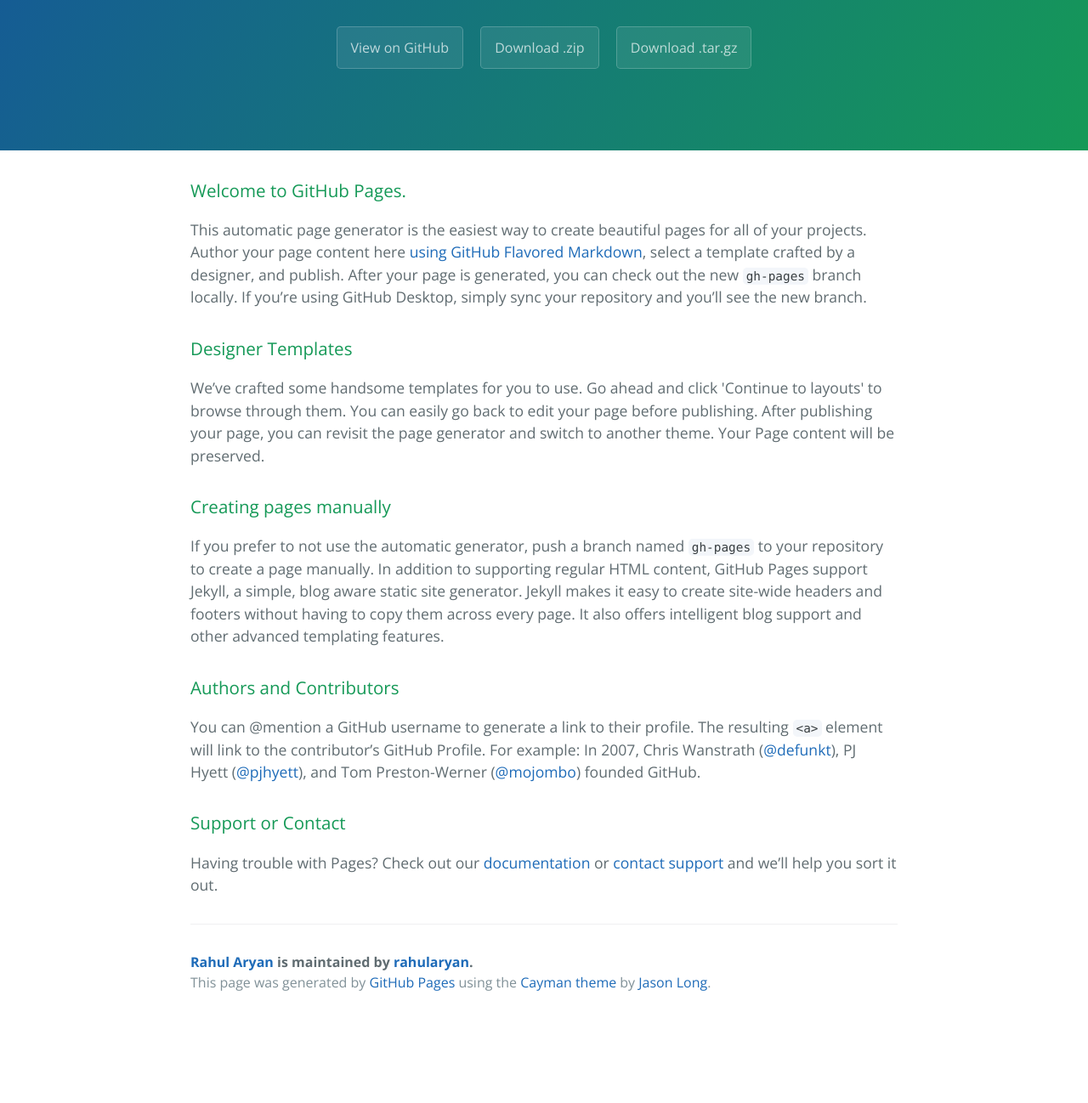
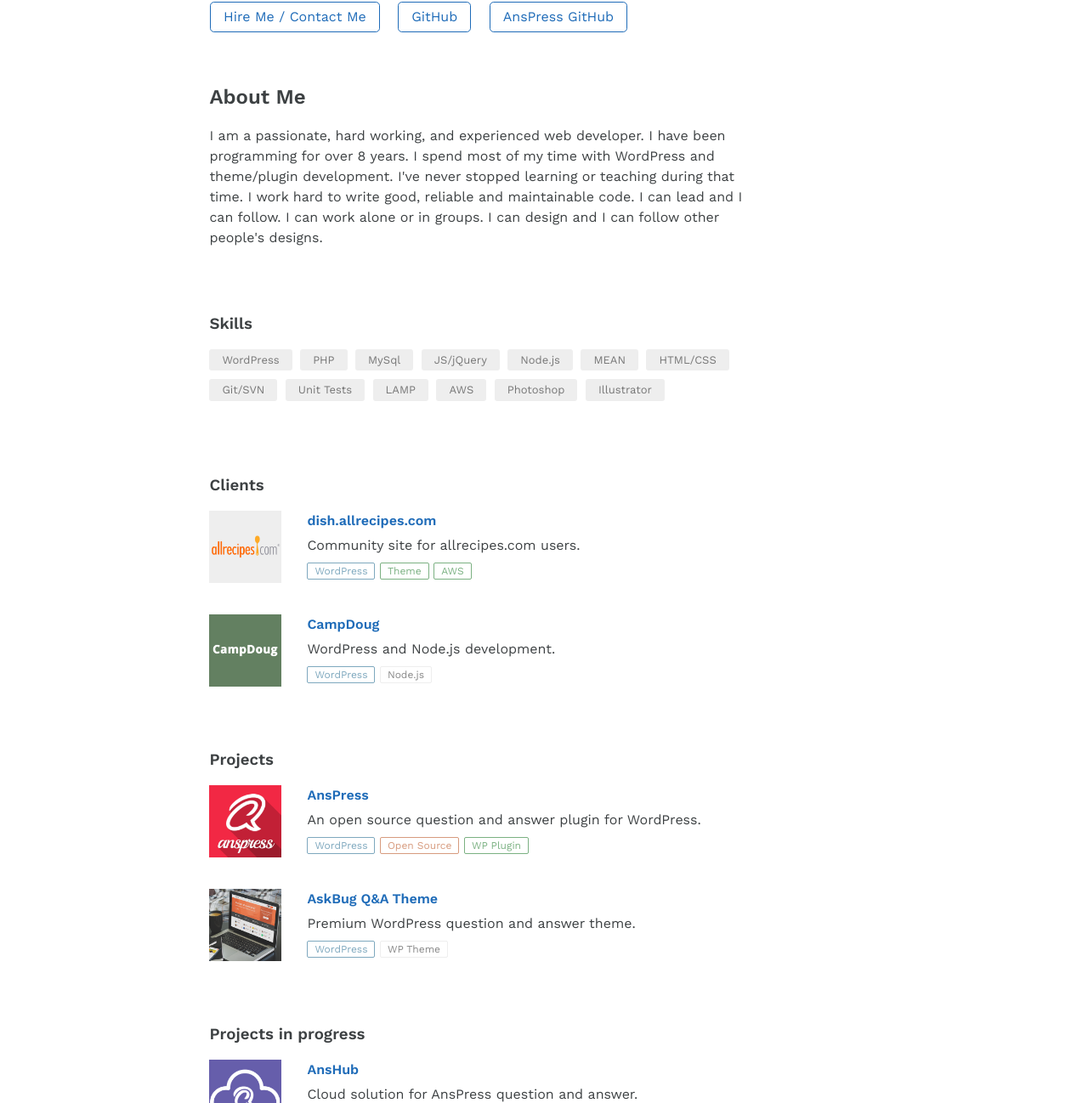
Before and after one commit to rahularyan/ra1, a plain HTML site: page index.html in a window 1280 px wide. Shown: the part 206-1504 px from the top of the page at 85% size. Before the commit the page ends 1406 px from the top, so only its background shows below. Drawn offline with nearby package versions, Linux system fonts and the light colour scheme.

Commit message:
Initial commit

```diff
--- a/index.html
+++ b/index.html
@@ -2,52 +2,187 @@
 <html lang="en-us">
 <head>
 	<meta charset="UTF-8">
-    <title>Rahul Aryan by rahularyan</title>
+	<title>Rahul Aryan - Full stack WordPress and Node.js developer</title>
 	<meta name="viewport" content="width=device-width, initial-scale=1">
 	<link rel="stylesheet" type="text/css" href="stylesheets/normalize.css" media="screen">
-    <link href='https://fonts.googleapis.com/css?family=Open+Sans:400,700' rel='stylesheet' type='text/css'>
+	<link href='https://fonts.googleapis.com/css?family=Work+Sans:300,400,600' rel='stylesheet' type='text/css'>
 	<link rel="stylesheet" type="text/css" href="stylesheets/stylesheet.css" media="screen">
 	<link rel="stylesheet" type="text/css" href="stylesheets/github-light.css" media="screen">
 </head>
 <body>
 	<section class="page-header">
+		<img class="avatar" src="nerdaryan.png" alt="Rahul Aryan" />
+		<div class="no-overflow">
 			<h1 class="project-name">Rahul Aryan</h1>
-      <h2 class="project-tagline">Full stack developer</h2>
-      <a href="https://github.com/rahularyan/ra1" class="btn">View on GitHub</a>
-      <a href="https://github.com/rahularyan/ra1/zipball/master" class="btn">Download .zip</a>
-      <a href="https://github.com/rahularyan/ra1/tarball/master" class="btn">Download .tar.gz</a>
+			<h2 class="project-tagline">Full stack WordPress and Node.js developer</h2>
+			<a href="mailto:rah12@live.com" class="btn">Hire Me / Contact Me</a>
+			<a href="https://github.com/rahularyan/" class="btn">GitHub</a>
+			<a href="https://github.com/anspress/" class="btn">AnsPress GitHub</a>
+		</div>
 	</section>
 
 	<section class="main-content">
-      <h3>
-<a id="welcome-to-github-pages" class="anchor" href="#welcome-to-github-pages" aria-hidden="true"><span aria-hidden="true" class="octicon octicon-link"></span></a>Welcome to GitHub Pages.</h3>
+		<h2>About Me</h2>
+		<p>I am a passionate, hard working, and experienced web developer. I have been programming for over 8 years. I spend most of my time with WordPress and theme/plugin development. I've never stopped learning or teaching during that time. I work hard to write good, reliable and maintainable code. I can lead and I can follow. I can work alone or in groups. I can design and I can follow other people's designs.</p>
 
-<p>This automatic page generator is the easiest way to create beautiful pages for all of your projects. Author your page content here <a href="https://guides.github.com/features/mastering-markdown/">using GitHub Flavored Markdown</a>, select a template crafted by a designer, and publish. After your page is generated, you can check out the new <code>gh-pages</code> branch locally. If you’re using GitHub Desktop, simply sync your repository and you’ll see the new branch.</p>
+		<h3>Skills</h3>
+		<div class="skills">
+			<span>WordPress</span>
+			<span>PHP</span>
+			<span>MySql</span>
+			<span>JS/jQuery</span>
+			<span>Node.js</span>
+			<span>MEAN</span>
+			<span>HTML/CSS</span>
+			<span>Git/SVN</span>
+			<span>Unit Tests</span>
+			<span>LAMP</span>
+			<span>AWS</span>
+			<span>Photoshop</span>
+			<span>Illustrator</span>
+		</div>
 
-<h3>
-<a id="designer-templates" class="anchor" href="#designer-templates" aria-hidden="true"><span aria-hidden="true" class="octicon octicon-link"></span></a>Designer Templates</h3>
+		<h3>Clients</h3>
+		<div class="projects">
+			<div class="project-item">
+				<div class="project-img">
+					<img src="images/allrecipes.png" />
+				</div>
+				<div class="no-overflow">
+					<a href="http://dish.allrecipes.com/" rel="nofollow" target="_blank">dish.allrecipes.com</a>
+					<p>Community site for allrecipes.com users.</p>
+					<div class="project-tags">
+						<span class="tag-wp">WordPress</span>
+						<span class="tag-wpp">Theme</span>
+						<span class="tag-wpp">AWS</span>
+					</div>
+				</div>
+			</div>
+			<div class="project-item">
+				<div class="project-img">
+					<img src="images/campdoug.png" />
+				</div>
+				<div class="no-overflow">
+					<a href="http://campdoug.com/" target="_blank">CampDoug</a>
+					<p>WordPress and Node.js development.</p>
+					<div class="project-tags">
+						<span class="tag-wp">WordPress</span>
+						<span class="tag-wpt">Node.js</span>
+					</div>
+				</div>
+			</div>
 
-<p>We’ve crafted some handsome templates for you to use. Go ahead and click 'Continue to layouts' to browse through them. You can easily go back to edit your page before publishing. After publishing your page, you can revisit the page generator and switch to another theme. Your Page content will be preserved.</p>
+		</div>
 
-<h3>
-<a id="creating-pages-manually" class="anchor" href="#creating-pages-manually" aria-hidden="true"><span aria-hidden="true" class="octicon octicon-link"></span></a>Creating pages manually</h3>
+		<h3>Projects</h3>
+		<div class="projects">
+			<div class="project-item">
+				<div class="project-img">
+					<img src="images/anspress.png" />
+				</div>
+				<div class="no-overflow">
+					<a href="https://anspress.io/" target="_blank">AnsPress</a>
+					<p>An open source question and answer plugin for WordPress.</p>
+					<div class="project-tags">
+						<span class="tag-wp">WordPress</span>
+						<span class="tag-os">Open Source</span>
+						<span class="tag-wpp">WP Plugin</span>
+					</div>
+				</div>
+			</div>
+			<div class="project-item">
+				<div class="project-img">
+					<img src="images/askbug.png" />
+				</div>
+				<div class="no-overflow">
+					<a href="https://anspress.io/downloads/askbug/" target="_blank">AskBug Q&amp;A Theme</a>
+					<p>Premium WordPress question and answer theme.</p>
+					<div class="project-tags">
+						<span class="tag-wp">WordPress</span>
+						<span class="tag-wpt">WP Theme</span>
+					</div>
+				</div>
+			</div>
 
-<p>If you prefer to not use the automatic generator, push a branch named <code>gh-pages</code> to your repository to create a page manually. In addition to supporting regular HTML content, GitHub Pages support Jekyll, a simple, blog aware static site generator. Jekyll makes it easy to create site-wide headers and footers without having to copy them across every page. It also offers intelligent blog support and other advanced templating features.</p>
+		</div>
 
-<h3>
-<a id="authors-and-contributors" class="anchor" href="#authors-and-contributors" aria-hidden="true"><span aria-hidden="true" class="octicon octicon-link"></span></a>Authors and Contributors</h3>
+		<h3>Projects in progress</h3>
+		<div class="projects">
+			<div class="project-item">
+				<div class="project-img">
+					<img src="images/anshub.png" />
+				</div>
+				<div class="no-overflow">
+					<a href="http://anshub.com/" target="_blank">AnsHub</a>
+					<p>Cloud solution for AnsPress question and answer.</p>
+					<div class="project-tags">
+						<span class="tag-wp">Cloud</span>
+						<span class="tag-wpt">Node.js</span>
+					</div>
+				</div>
+			</div>
+			<div class="project-item">
+				<div class="project-img">
+					<img src="images/tovolt.png" />
+				</div>
+				<div class="no-overflow">
+					<a href="http://tovolt.com/" target="_blank">Tovolt</a>
+					<p>Blog application inspired by WP on Node.js</p>
+					<div class="project-tags">
+						<span class="tag-wpt">Node.js</span>
+						<span class="tag-os">Open Source</span>
+					</div>
+				</div>
+			</div>
+		</div>
 
-<p>You can @mention a GitHub username to generate a link to their profile. The resulting <code>&lt;a&gt;</code> element will link to the contributor’s GitHub Profile. For example: In 2007, Chris Wanstrath (<a href="https://github.com/defunkt" class="user-mention">@defunkt</a>), PJ Hyett (<a href="https://github.com/pjhyett" class="user-mention">@pjhyett</a>), and Tom Preston-Werner (<a href="https://github.com/mojombo" class="user-mention">@mojombo</a>) founded GitHub.</p>
+		<h3>Deprecated projects</h3>
+		<div class="projects">
+			<div class="project-item">
+				<div class="project-img">
+					<img src="images/rabs.png" />
+				</div>
+				<div class="no-overflow">
+					<strong>Rabs - Drag &amp; Drop Builder</strong>
+					<p>First drag and drop builder theme for WordPress.</p>
+					<div class="project-tags">
+						<span>WordPress</span>
+						<span>Open Source</span>
+						<span>WP Theme</span>
+					</div>
+				</div>
+			</div>
+			<div class="project-item">
+				<div class="project-img">
+					<img src="images/dude.png" />
+				</div>
+				<div class="no-overflow">
+					<strong>Dude Q2A Theme</strong>
+					<p>First drag and drop builder theme for Q2A.</p>
+					<div class="project-tags">
+						<span>Q2A</span>
+						<span>Theme</span>
+					</div>
+				</div>
+			</div>
+			<div class="project-item">
+				<div class="project-img">
+					<img src="images/cleanstrap.png" />
+				</div>
+				<div class="no-overflow">
+					<strong>CleanStarp Q2A Theme</strong>
+					<p>Flat question and answer theme and framework for Q2A.</p>
+					<div class="project-tags">
+						<span>Q2A</span>
+						<span>Theme</span>
+					</div>
+				</div>
+			</div>
+		</div>
 
-<h3>
-<a id="support-or-contact" class="anchor" href="#support-or-contact" aria-hidden="true"><span aria-hidden="true" class="octicon octicon-link"></span></a>Support or Contact</h3>
-
-<p>Having trouble with Pages? Check out our <a href="https://help.github.com/pages">documentation</a> or <a href="https://github.com/contact">contact support</a> and we’ll help you sort it out.</p>
-
-      <footer class="site-footer">
-        <span class="site-footer-owner"><a href="https://github.com/rahularyan/ra1">Rahul Aryan</a> is maintained by <a href="https://github.com/rahularyan">rahularyan</a>.</span>
-
-        <span class="site-footer-credits">This page was generated by <a href="https://pages.github.com">GitHub Pages</a> using the <a href="https://github.com/jasonlong/cayman-theme">Cayman theme</a> by <a href="https://twitter.com/jasonlong">Jason Long</a>.</span>
+		<footer>
+			<h3>Contact Me</h3>
+			<p>Interested in working with me? Please get in touch by email <a href="mailto:rah12@live.com">rah12@live.com</a> or send contact request from skype to <b>nerdaryan</b>.</p>
 		</footer>
 
 	</section>
--- a/stylesheets/stylesheet.css
+++ b/stylesheets/stylesheet.css
@@ -1,127 +1,149 @@
 * {
-  box-sizing: border-box; }
-
+    box-sizing: border-box;
+}
 body {
     padding: 0;
     margin: 0;
-  font-family: "Open Sans", "Helvetica Neue", Helvetica, Arial, sans-serif;
+    font-family: "Work Sans", "Helvetica Neue", Helvetica, Arial, sans-serif;
     font-size: 16px;
     line-height: 1.5;
-  color: #606c71; }
-
+    color: #3d4143;
+}
 a {
     color: #1e6bb8;
-  text-decoration: none; }
+    text-decoration: none;
+}
 a:hover {
-    text-decoration: underline; }
-
+    text-decoration: underline;
+}
 .btn {
+    border-radius: 0.3rem;
+    border-style: solid;
+    border-width: 1px;
     display: inline-block;
     margin-bottom: 1rem;
-  color: rgba(255, 255, 255, 0.7);
-  background-color: rgba(255, 255, 255, 0.08);
-  border-color: rgba(255, 255, 255, 0.2);
-  border-style: solid;
-  border-width: 1px;
-  border-radius: 0.3rem;
-  transition: color 0.2s, background-color 0.2s, border-color 0.2s; }
+    padding: 5px 15px;
+    transition: color 0.2s ease 0s, background-color 0.2s ease 0s, border-color 0.2s ease 0s;
+}
 .btn + .btn {
-    margin-left: 1rem; }
-
+    margin-left: 1rem;
+}
 .btn:hover {
-  color: rgba(255, 255, 255, 0.8);
     text-decoration: none;
-  background-color: rgba(255, 255, 255, 0.2);
-  border-color: rgba(255, 255, 255, 0.3); }
-
+}
+footer {
+    color: #777;
+    margin-bottom: 50px;
+    margin-top: 55px;
+}
 @media screen and (min-width: 64em) {
     .btn {
-    padding: 0.75rem 1rem; } }
 
+    }
+}
 @media screen and (min-width: 42em) and (max-width: 64em) {
     .btn {
         padding: 0.6rem 0.9rem;
-    font-size: 0.9rem; } }
-
+        font-size: 0.9rem;
+    }
+}
 @media screen and (max-width: 42em) {
     .btn {
         display: block;
         width: 100%;
         padding: 0.75rem;
-    font-size: 0.9rem; }
+        font-size: 0.9rem;
+    }
     .btn + .btn {
         margin-top: 1rem;
-      margin-left: 0; } }
+        margin-left: 0;
+    }
+}
 
 .page-header {
-  color: #fff;
-  text-align: center;
-  background-color: #159957;
-  background-image: linear-gradient(120deg, #155799, #159957); }
-
-@media screen and (min-width: 64em) {
-  .page-header {
-    padding: 5rem 6rem; } }
-
+    padding: 5rem 6rem 10px;
+}
 @media screen and (min-width: 42em) and (max-width: 64em) {
     .page-header {
-    padding: 3rem 4rem; } }
-
+        padding: 3rem 4rem;
+    }
+}
 @media screen and (max-width: 42em) {
     .page-header {
-    padding: 2rem 1rem; } }
-
+        padding: 2rem 1rem;
+    }
+}
 .project-name {
     margin-top: 0;
-  margin-bottom: 0.1rem; }
-
+    margin-bottom: 0.1rem;
+    margin-top: 10px;
+}
 @media screen and (min-width: 64em) {
     .project-name {
-    font-size: 3.25rem; } }
-
+        font-size: 2.25rem;
+    }
+}
 @media screen and (min-width: 42em) and (max-width: 64em) {
     .project-name {
-    font-size: 2.25rem; } }
-
+        font-size: 2.25rem;
+    }
+}
 @media screen and (max-width: 42em) {
     .project-name {
-    font-size: 1.75rem; } }
-
+        font-size: 1.75rem;
+    }
+}
 .project-tagline {
+    margin-top: 0;
     margin-bottom: 2rem;
     font-weight: normal;
-  opacity: 0.7; }
-
+    opacity: 0.7;
+}
 @media screen and (min-width: 64em) {
     .project-tagline {
-    font-size: 1.25rem; } }
-
+        font-size: 1.25rem;
+    }
+}
 @media screen and (min-width: 42em) and (max-width: 64em) {
     .project-tagline {
-    font-size: 1.15rem; } }
-
+        font-size: 1.15rem;
+    }
+}
 @media screen and (max-width: 42em) {
     .project-tagline {
-    font-size: 1rem; } }
-
-.main-content :first-child {
-  margin-top: 0; }
+        font-size: 1rem;
+    }
+}
+.main-content:first-child {
+    margin-top: 0;
+}
 .main-content img {
-  max-width: 100%; }
-.main-content h1, .main-content h2, .main-content h3, .main-content h4, .main-content h5, .main-content h6 {
+    max-width: 100%;
+}
+.main-content h1,
+.main-content h2,
+.main-content h3,
+.main-content h4,
+.main-content h5,
+.main-content h6 {
+    font-weight: 600;
+    margin-bottom: 1rem;
     margin-top: 2rem;
-  margin-bottom: 1rem;
-  font-weight: normal;
-  color: #159957; }
+}
+.main-content > h3 {
+    margin-top: 75px;
+}
 .main-content p {
-  margin-bottom: 1em; }
+    margin-bottom: 1em;
+}
 .main-content code {
     padding: 2px 4px;
     font-family: Consolas, "Liberation Mono", Menlo, Courier, monospace;
     font-size: 0.9rem;
     color: #383e41;
     background-color: #f3f6fa;
-  border-radius: 0.3rem; }
+    border-radius: 0.3rem;
+}
 .main-content pre {
     padding: 0.8rem;
     margin-top: 0;
@@ -131,7 +153,8 @@
     word-wrap: normal;
     background-color: #f3f6fa;
     border: solid 1px #dce6f0;
-  border-radius: 0.3rem; }
+    border-radius: 0.3rem;
+}
 .main-content pre > code {
     padding: 0;
     margin: 0;
@@ -140,19 +163,25 @@
     word-break: normal;
     white-space: pre;
     background: transparent;
-    border: 0; }
+    border: 0;
+}
 .main-content .highlight {
-  margin-bottom: 1rem; }
+    margin-bottom: 1rem;
+}
 .main-content .highlight pre {
     margin-bottom: 0;
-    word-break: normal; }
-.main-content .highlight pre, .main-content pre {
+    word-break: normal;
+}
+.main-content .highlight pre,
+.main-content pre {
     padding: 0.8rem;
     overflow: auto;
     font-size: 0.9rem;
     line-height: 1.45;
-  border-radius: 0.3rem; }
-.main-content pre code, .main-content pre tt {
+    border-radius: 0.3rem;
+}
+.main-content pre code,
+.main-content pre tt {
     display: inline;
     max-width: initial;
     padding: 0;
@@ -161,85 +190,171 @@
     line-height: inherit;
     word-wrap: normal;
     background-color: transparent;
-  border: 0; }
-  .main-content pre code:before, .main-content pre code:after, .main-content pre tt:before, .main-content pre tt:after {
-    content: normal; }
-.main-content ul, .main-content ol {
-  margin-top: 0; }
+    border: 0;
+}
+.main-content pre code:before,
+.main-content pre code:after,
+.main-content pre tt:before,
+.main-content pre tt:after {
+    content: normal;
+}
+.main-content ul,
+.main-content ol {
+    margin-top: 0;
+}
 .main-content blockquote {
     padding: 0 1rem;
     margin-left: 0;
     color: #819198;
-  border-left: 0.3rem solid #dce6f0; }
-  .main-content blockquote > :first-child {
-    margin-top: 0; }
-  .main-content blockquote > :last-child {
-    margin-bottom: 0; }
+    border-left: 0.3rem solid #dce6f0;
+}
+.main-content blockquote >:first-child {
+    margin-top: 0;
+}
+.main-content blockquote >:last-child {
+    margin-bottom: 0;
+}
 .main-content table {
     display: block;
     width: 100%;
     overflow: auto;
     word-break: normal;
-  word-break: keep-all; }
+    word-break: keep-all;
+}
 .main-content table th {
-    font-weight: bold; }
-  .main-content table th, .main-content table td {
+    font-weight: bold;
+}
+.main-content table th,
+.main-content table td {
     padding: 0.5rem 1rem;
-    border: 1px solid #e9ebec; }
+    border: 1px solid #e9ebec;
+}
 .main-content dl {
-  padding: 0; }
+    padding: 0;
+}
 .main-content dl dt {
     padding: 0;
     margin-top: 1rem;
     font-size: 1rem;
-    font-weight: bold; }
+    font-weight: bold;
+}
 .main-content dl dd {
     padding: 0;
-    margin-bottom: 1rem; }
+    margin-bottom: 1rem;
+}
 .main-content hr {
     height: 2px;
     padding: 0;
     margin: 1rem 0;
     background-color: #eff0f1;
-  border: 0; }
-
-@media screen and (min-width: 64em) {
+    border: 0;
+}
 .main-content {
-    max-width: 64rem;
-    padding: 2rem 6rem;
-    margin: 0 auto;
-    font-size: 1.1rem; } }
-
+    font-size: 1rem;
+    margin-left: 15.4rem;
+    max-width: 40rem;
+    padding: 0;
+}
 @media screen and (min-width: 42em) and (max-width: 64em) {
     .main-content {
         padding: 2rem 4rem;
-    font-size: 1.1rem; } }
-
+        font-size: 1.1rem;
+    }
+}
 @media screen and (max-width: 42em) {
     .main-content {
         padding: 2rem 1rem;
-    font-size: 1rem; } }
-
+        font-size: 1rem;
+    }
+}
 .site-footer {
     padding-top: 2rem;
     margin-top: 2rem;
-  border-top: solid 1px #eff0f1; }
-
+    border-top: solid 1px #eff0f1;
+}
 .site-footer-owner {
     display: block;
-  font-weight: bold; }
-
+    font-weight: bold;
+}
 .site-footer-credits {
-  color: #819198; }
-
+    color: #819198;
+}
 @media screen and (min-width: 64em) {
     .site-footer {
-    font-size: 1rem; } }
-
+        font-size: 1rem;
+    }
+}
 @media screen and (min-width: 42em) and (max-width: 64em) {
     .site-footer {
-    font-size: 1rem; } }
-
+        font-size: 1rem;
+    }
+}
 @media screen and (max-width: 42em) {
     .site-footer {
-    font-size: 0.9rem; } }
+        font-size: 0.9rem;
+    }
+}
+
+.avatar {
+    border-radius: 50%;
+    float: left;
+    margin-right: 35px;
+    width: 116px;
+}
+.no-overflow {
+    overflow: hidden;
+}
+.project-img{
+    background: #eee none repeat scroll 0 0;
+    float: left;
+    height: 85px;
+    margin-right: 30px;
+    width: 85px;
+}
+.project-item {
+    margin-bottom: 40px;
+}
+.project-item a{
+    display: block;
+    font-weight: 600;
+    margin-bottom: 5px;
+}
+.project-item p{
+	margin-top: 0;
+	margin-bottom: 0;
+}
+.project-tags{
+	margin-top: 5px;
+}
+.project-tags > span {
+    border: 1px solid #eee;
+    border-radius: 2px;
+    color: #888;
+    font-size: 12px;
+    padding: 2px 8px;
+}
+.project-tags > .tag-wp{
+	border-color: #7ea8be;
+	color: #7ea8be;
+}
+
+.project-tags > .tag-os{
+	border-color: #D79B7E;
+	color: #D79B7E;
+}
+
+.project-tags > .tag-wpp{
+	border-color: #7BB182;
+	color: #7BB182;
+}
+
+.skills > span{
+    background: #eee none repeat scroll 0 0;
+    border-radius: 3px;
+    color: #777;
+    display: inline-block;
+    font-size: 13px;
+    margin-bottom: 10px;
+    margin-right: 4px;
+    padding: 3px 15px;
+}
```
Also changed, not shown: images/allrecipes.png (added), images/anshub.png (added), images/anspress.png (added), images/askbug.png (added), images/campdoug.png (added), images/cleanstrap.png (added), images/dude.png (added), images/rabs.png (added), images/tovolt.png (added), nerdaryan.png (added). Lines whose indentation alone changed are shown as unchanged.
